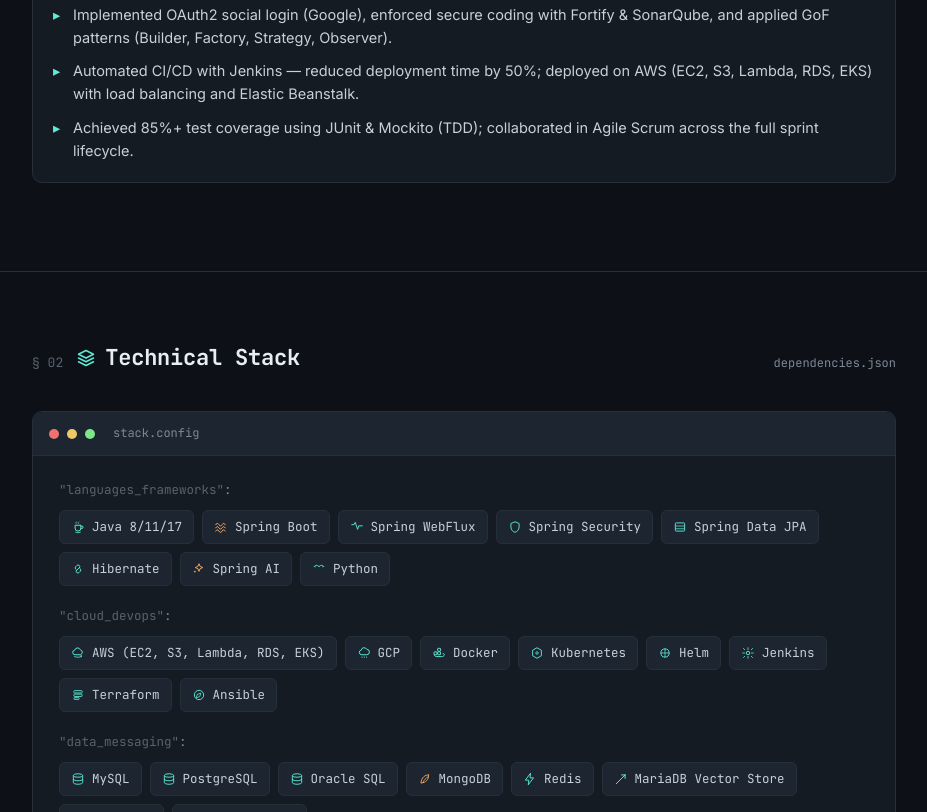
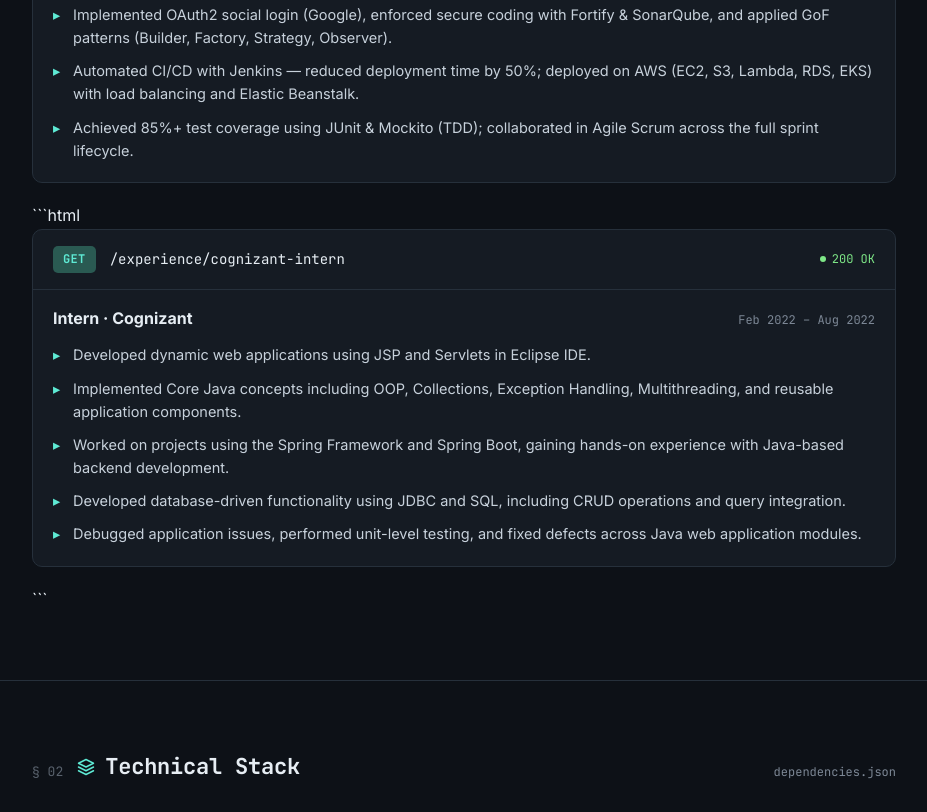
Before and after one commit to Sourabh562/sourabhnaneriyaportfolio, a plain HTML site: page index.html in a window 1280 px wide. Shown: the part 2230-3042 px from the top of the page, without its empty margins (176-1103 px from the left). Drawn offline with Linux system fonts and the light colour scheme.

Commit message:
Update index.html

````diff
--- a/index.html
+++ b/index.html
@@ -975,6 +975,31 @@
         </ul>
       </div>
     </div>
+
+    ```html
+<div class="req reveal">
+  <div class="req-head">
+    <span class="method">GET</span>
+    <span class="route">/experience/cognizant-intern</span>
+    <span class="req-status">200 OK</span>
+  </div>
+
+  <div class="req-role">
+    <span class="title">Intern · Cognizant</span>
+    <span class="period">Feb 2022 – Aug 2022</span>
+  </div>
+
+  <div class="req-body">
+    <ul>
+      <li>Developed dynamic web applications using JSP and Servlets in Eclipse IDE.</li>
+      <li>Implemented Core Java concepts including OOP, Collections, Exception Handling, Multithreading, and reusable application components.</li>
+      <li>Worked on projects using the Spring Framework and Spring Boot, gaining hands-on experience with Java-based backend development.</li>
+      <li>Developed database-driven functionality using JDBC and SQL, including CRUD operations and query integration.</li>
+      <li>Debugged application issues, performed unit-level testing, and fixed defects across Java web application modules.</li>
+    </ul>
+  </div>
+</div>
+```
   </div>
 </section>
 
````
